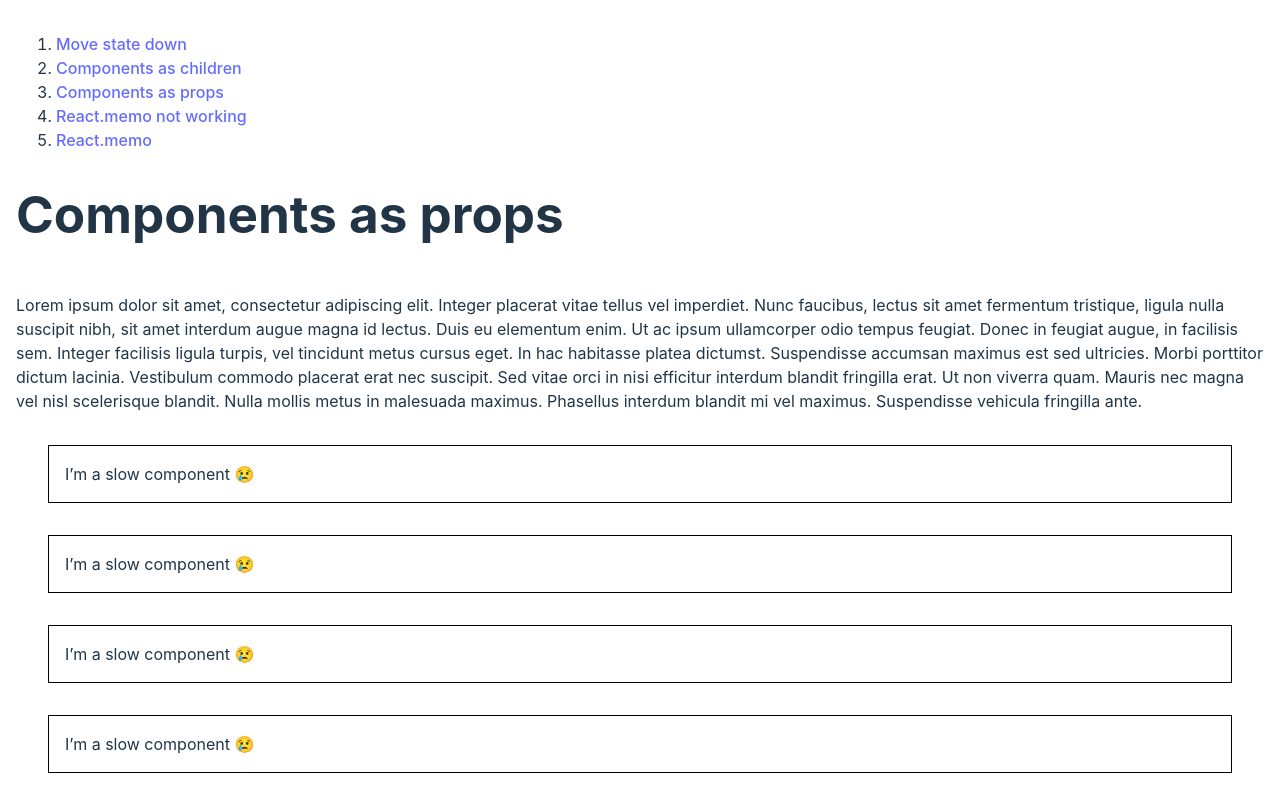
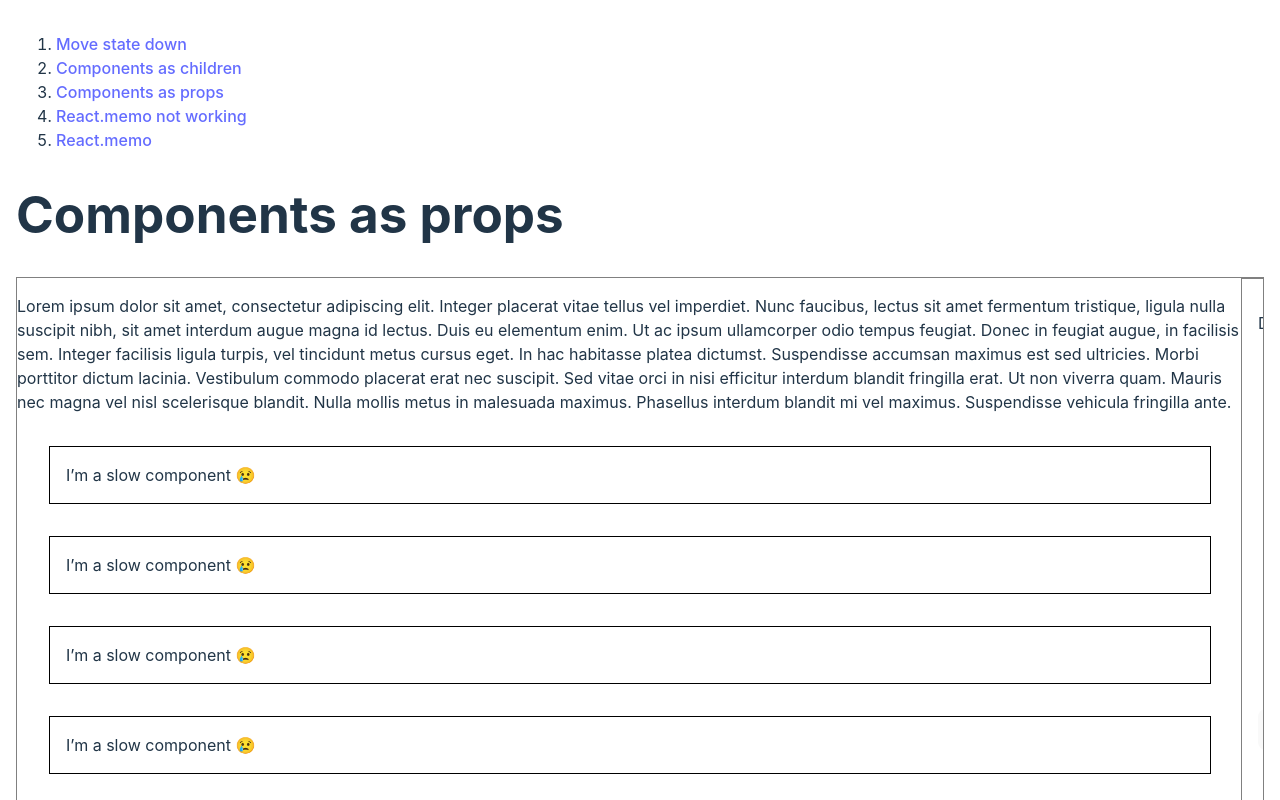
Before and after one commit to jankalfus/react-performance, a React (Vite) app: page /components-as-props in a window 1280 px wide. Shown: the top 800 px of the page. Built offline with nearby package versions, Linux system fonts and the light colour scheme.

Commit message:
Improve components as props example

```diff
--- a/src/components-as-props/ComponentsAsProps.tsx
+++ b/src/components-as-props/ComponentsAsProps.tsx
@@ -5,15 +5,31 @@ export const ComponentsAsProps = () => {
   const [showDetails, setShowDetails] = useState(false);
 
   return (
-    <div style={{ display: "flex" }}>
+    <div
+      style={{
+        display: "flex",
+        overflowX: "hidden",
+        border: "1px solid grey",
+        paddingRight: 20,
+        position: "relative",
+      }}
+    >
       <div style={{ flex: 1 }}>
         <Content onShowDetailsClick={() => setShowDetails(true)} />
       </div>
-      {showDetails && (
-        <div style={{ flex: "0 0 400px", border: "1px solid grey" }}>
-          <Details onClose={() => setShowDetails(false)} />
-        </div>
-      )}
+      <div
+        style={{
+          flex: "0 0 400px",
+          border: "1px solid grey",
+          position: "absolute",
+          width: 300,
+          right: showDetails ? 0 : -280,
+          background: "white",
+          height: "calc(100% - 2 * 1px)",
+        }}
+      >
+        <Details onClose={() => setShowDetails(false)} />
+      </div>
     </div>
   );
 };
@@ -53,6 +69,9 @@ const Details = ({ onClose }: { onClose: () => void }) => {
   return (
     <div style={{ padding: "1rem" }}>
       <p>Details are here</p>
+      <SlowComponent />
+      <SlowComponent />
+      <SlowComponent />
       <button onClick={onClose}>Close</button>
     </div>
   );
```
